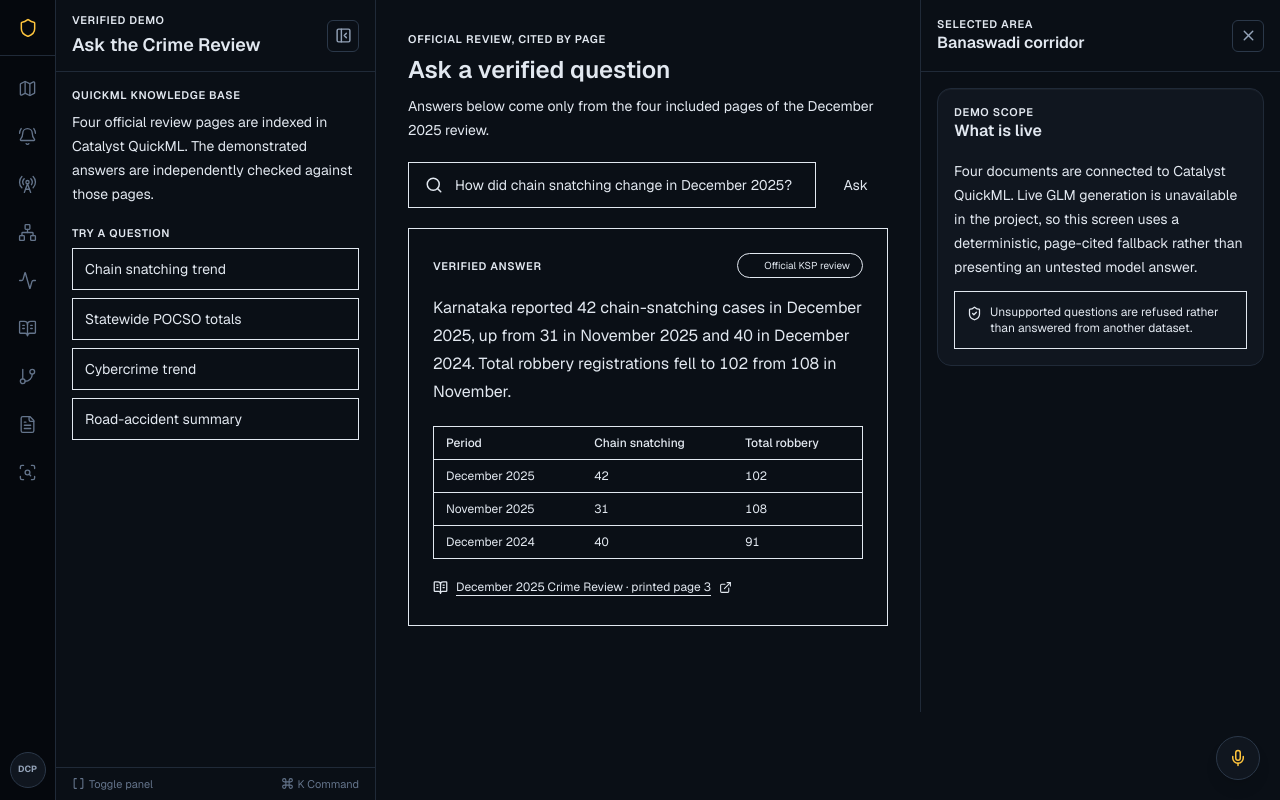
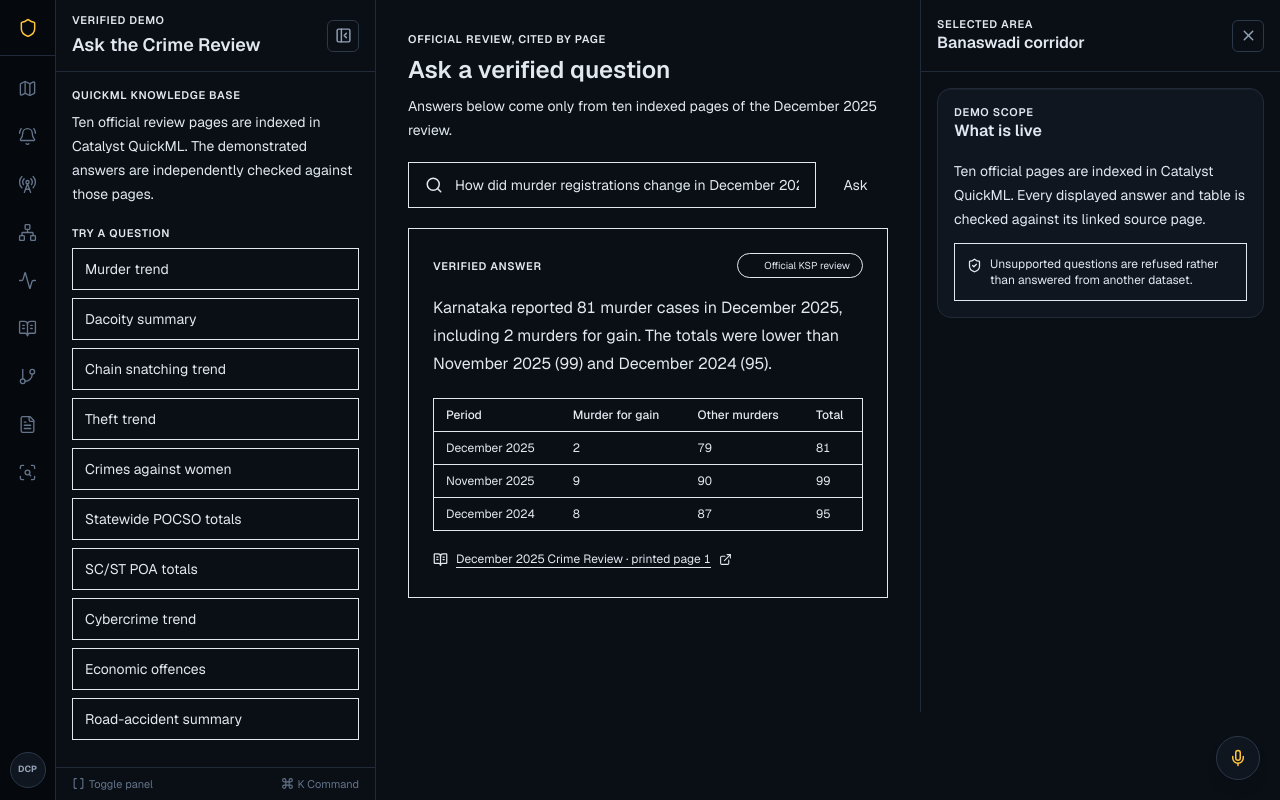
Before and after one commit to mouryas-aiml/kspcid, a Next.js app in the folder client/: page /review in a window 1280 px wide. Built offline with nearby package versions, Linux system fonts and the light colour scheme.

Commit message:
feat(review): Expand cited crime review corpus

```diff
--- a/client/public/catalyst-sw.js
+++ b/client/public/catalyst-sw.js
@@ -1,6 +1,6 @@
 // Bump when same-path data artifacts change so returning clients cannot retain
 // an older manifest or scenario fixture after a new Web Client deployment.
-const CACHE_NAME = 'kspcid-catalyst-v3'
+const CACHE_NAME = 'kspcid-catalyst-v4'
 const SCOPE_PATH = new URL(self.registration.scope).pathname.replace(/\/$/, '')
 
 self.addEventListener('activate', (event) => {
--- a/client/src/components/review/CrimeReviewDemo.tsx
+++ b/client/src/components/review/CrimeReviewDemo.tsx
@@ -8,7 +8,17 @@ import { OpsShell } from '@/components/shell/OpsShell'
 import { publicPath } from '@/lib/publicPath'
 
 interface ReviewAnswer {
-  readonly id: 'chain' | 'pocso' | 'cyber' | 'roads'
+  readonly id:
+    | 'murder'
+    | 'dacoity'
+    | 'chain'
+    | 'theft'
+    | 'women'
+    | 'pocso'
+    | 'scst'
+    | 'cyber'
+    | 'economic'
+    | 'roads'
   readonly prompt: string
   readonly shortPrompt: string
   readonly answer: string
@@ -20,6 +30,39 @@ interface ReviewAnswer {
 }
 
 const ANSWERS: readonly ReviewAnswer[] = [
+  {
+    id: 'murder',
+    prompt: 'How did murder registrations change in December 2025?',
+    shortPrompt: 'Murder trend',
+    answer:
+      'Karnataka reported 81 murder cases in December 2025, including 2 murders for gain. The totals were lower than November 2025 (99) and December 2024 (95).',
+    columns: ['Period', 'Murder for gain', 'Other murders', 'Total'],
+    rows: [
+      ['December 2025', 2, 79, 81],
+      ['November 2025', 9, 90, 99],
+      ['December 2024', 8, 87, 95],
+    ],
+    sourcePage: 'December 2025 Crime Review · printed page 1',
+    extractPage: 1,
+    keywords: ['murder', 'homicide'],
+  },
+  {
+    id: 'dacoity',
+    prompt: 'What did the review report about dacoity in December 2025?',
+    shortPrompt: 'Dacoity summary',
+    answer:
+      'The review reports 14 dacoity cases in December 2025, compared with 16 in November 2025 and 10 in December 2024. Bengaluru City accounted for 5 of the December 2025 cases.',
+    columns: ['Period or unit', 'Reported cases'],
+    rows: [
+      ['December 2025', 14],
+      ['November 2025', 16],
+      ['December 2024', 10],
+      ['Bengaluru City, Dec 2025', 5],
+    ],
+    sourcePage: 'December 2025 Crime Review · printed page 2',
+    extractPage: 2,
+    keywords: ['dacoity'],
+  },
   {
     id: 'chain',
     prompt: 'How did chain snatching change in December 2025?',
@@ -33,8 +76,40 @@ const ANSWERS: readonly ReviewAnswer[] = [
       ['December 2024', 40, 91],
     ],
     sourcePage: 'December 2025 Crime Review · printed page 3',
-    extractPage: 1,
+    extractPage: 3,
     keywords: ['chain', 'snatching', 'robbery'],
+  },
+  {
+    id: 'theft',
+    prompt: 'How did theft registrations change in December 2025?',
+    shortPrompt: 'Theft trend',
+    answer:
+      'The review reports 1,773 theft cases in December 2025. That is higher than November 2025 (1,688) and lower than December 2024 (1,889).',
+    columns: ['Period', 'Theft cases'],
+    rows: [
+      ['December 2025', '1,773'],
+      ['November 2025', '1,688'],
+      ['December 2024', '1,889'],
+    ],
+    sourcePage: 'December 2025 Crime Review · printed page 5',
+    extractPage: 4,
+    keywords: ['theft', 'stolen'],
+  },
+  {
+    id: 'women',
+    prompt: 'What did the review report about rape and dowry deaths?',
+    shortPrompt: 'Crimes against women',
+    answer:
+      'For December 2025, the review reports 41 rape cases and 8 dowry-death cases. The preceding month recorded 45 and 11 respectively; December 2024 recorded 55 and 6.',
+    columns: ['Period', 'Rape', 'Dowry death'],
+    rows: [
+      ['December 2025', 41, 8],
+      ['November 2025', 45, 11],
+      ['December 2024', 55, 6],
+    ],
+    sourcePage: 'December 2025 Crime Review · printed page 9',
+    extractPage: 5,
+    keywords: ['rape', 'dowry', 'women'],
   },
   {
     id: 'pocso',
@@ -49,8 +124,24 @@ const ANSWERS: readonly ReviewAnswer[] = [
       ['December 2024', 346],
     ],
     sourcePage: 'December 2025 Crime Review · printed page 10',
-    extractPage: 2,
+    extractPage: 6,
     keywords: ['pocso', 'children', 'child'],
+  },
+  {
+    id: 'scst',
+    prompt: 'What were the SC/ST POA Act totals in December 2025?',
+    shortPrompt: 'SC/ST POA totals',
+    answer:
+      'The review reports 245 cases under the SC/ST POA Act in December 2025, compared with 225 in November 2025 and 165 in December 2024.',
+    columns: ['Period', 'SC/ST POA Act cases'],
+    rows: [
+      ['December 2025', 245],
+      ['November 2025', 225],
+      ['December 2024', 165],
+    ],
+    sourcePage: 'December 2025 Crime Review · printed page 11',
+    extractPage: 7,
+    keywords: ['sc/st', 'sc st', 'poa', 'atrocity'],
   },
   {
     id: 'cyber',
@@ -65,8 +156,25 @@ const ANSWERS: readonly ReviewAnswer[] = [
       ['December 2024', '1,525'],
     ],
     sourcePage: 'December 2025 Crime Review · printed page 13',
-    extractPage: 3,
+    extractPage: 8,
     keywords: ['cyber', 'technology', 'online'],
+  },
+  {
+    id: 'economic',
+    prompt: 'What did the review report about economic offences?',
+    shortPrompt: 'Economic offences',
+    answer:
+      'The review reports 710 economic-offence cases in December 2025: 75 criminal-breach-of-trust cases, 632 cheating cases and 3 counterfeiting cases. The corresponding totals were 554 in November 2025 and 611 in December 2024.',
+    columns: ['Measure', 'Reported cases'],
+    rows: [
+      ['December 2025 total', 710],
+      ['Criminal breach of trust', 75],
+      ['Cheating', 632],
+      ['Counterfeiting', 3],
+    ],
+    sourcePage: 'December 2025 Crime Review · printed page 14',
+    extractPage: 9,
+    keywords: ['economic', 'cheating', 'counterfeit', 'breach of trust'],
   },
   {
     id: 'roads',
@@ -82,7 +190,7 @@ const ANSWERS: readonly ReviewAnswer[] = [
       ['People injured', '5,252'],
     ],
     sourcePage: 'December 2025 Crime Review · printed page 38',
-    extractPage: 4,
+    extractPage: 10,
     keywords: ['road', 'accident', 'fatal', 'killed', 'injured'],
   },
 ] as const
@@ -118,7 +226,7 @@ export function CrimeReviewDemo() {
           <div>
             <p className="type-micro text-[--gold-400]">QuickML knowledge base</p>
             <p className="mt-2">
-              Four official review pages are indexed in Catalyst QuickML. The demonstrated
+              Ten official review pages are indexed in Catalyst QuickML. The demonstrated
               answers are independently checked against those pages.
             </p>
           </div>
@@ -143,9 +251,8 @@ export function CrimeReviewDemo() {
         <Panel title="What is live" eyebrow="DEMO SCOPE">
           <div className="space-y-3 text-sm leading-6 text-[--txt-2]">
             <p>
-              Four documents are connected to Catalyst QuickML. Live GLM generation is unavailable
-              in the project, so this screen uses a deterministic, page-cited fallback rather than
-              presenting an untested model answer.
+              Ten official pages are indexed in Catalyst QuickML. Every displayed answer and table
+              is checked against its linked source page.
             </p>
             <div className="flex items-start gap-2 rounded-[--r-sm] border border-[--ink-500] p-3 text-xs">
               <ShieldCheck className="mt-0.5 shrink-0 text-[--cyan-400]" size={15} />
@@ -161,7 +268,7 @@ export function CrimeReviewDemo() {
             <p className="type-micro text-[--gold-400]">Official review, cited by page</p>
             <h1 className="mt-2 text-2xl font-semibold text-[--txt-hi]">Ask a verified question</h1>
             <p className="mt-2 max-w-2xl text-sm leading-6 text-[--txt-2]">
-              Answers below come only from the four included pages of the December 2025 review.
+              Answers below come only from ten indexed pages of the December 2025 review.
             </p>
           </header>
 
@@ -192,9 +299,8 @@ export function CrimeReviewDemo() {
           {refused ? (
             <Panel title="Not supported by this demo" eyebrow="REFUSED">
               <p className="text-sm leading-6 text-[--txt-2]">
-                This curated demo answers four verified questions only. Choose chain snatching,
-                POCSO, cybercrime or road accidents. It will not construct an official-sounding
-                answer without a checked page citation.
+                Choose one of the supported review topics shown in the left panel. The page will not
+                construct an official-sounding answer without a checked page citation.
               </p>
             </Panel>
           ) : answer ? (
```
Also changed, not shown: 1 other file (tests, documents, lock files or other folders).
